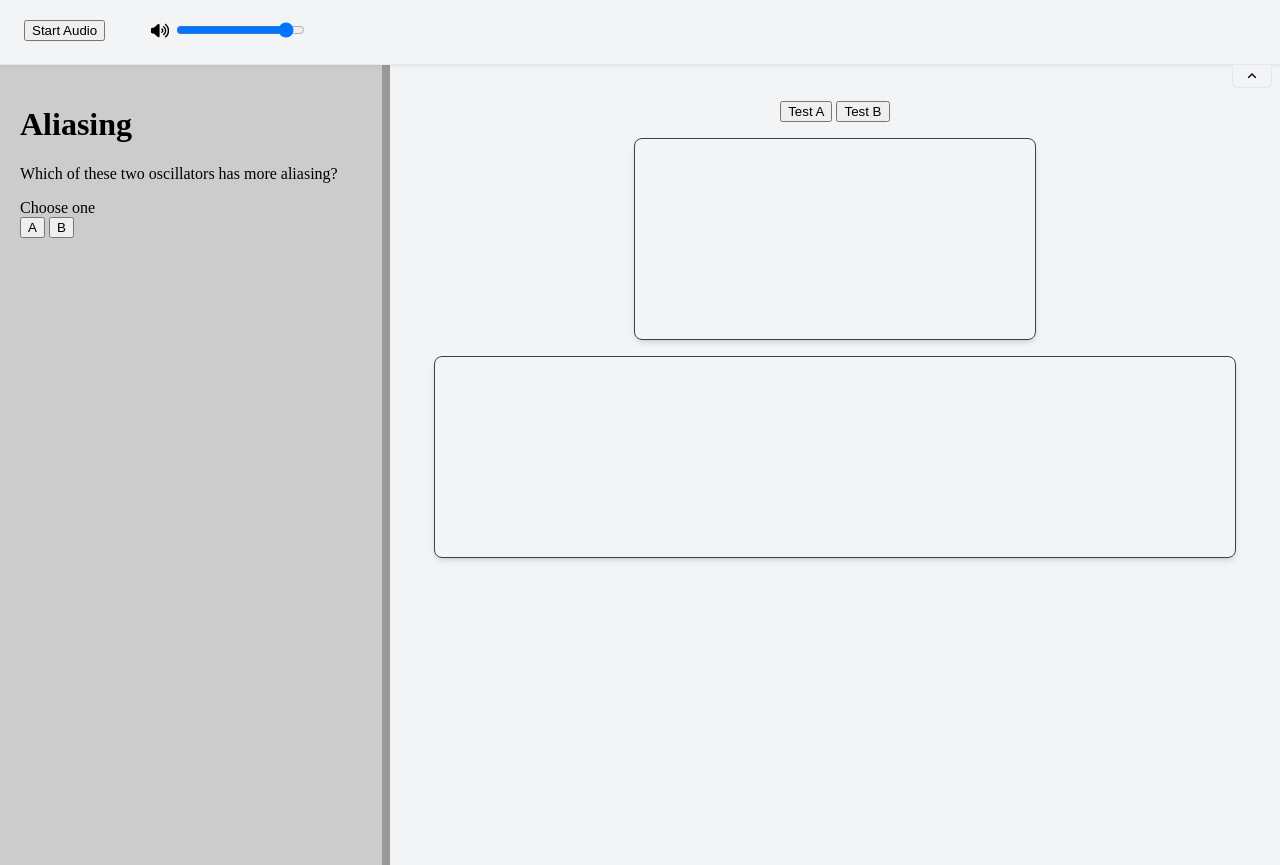
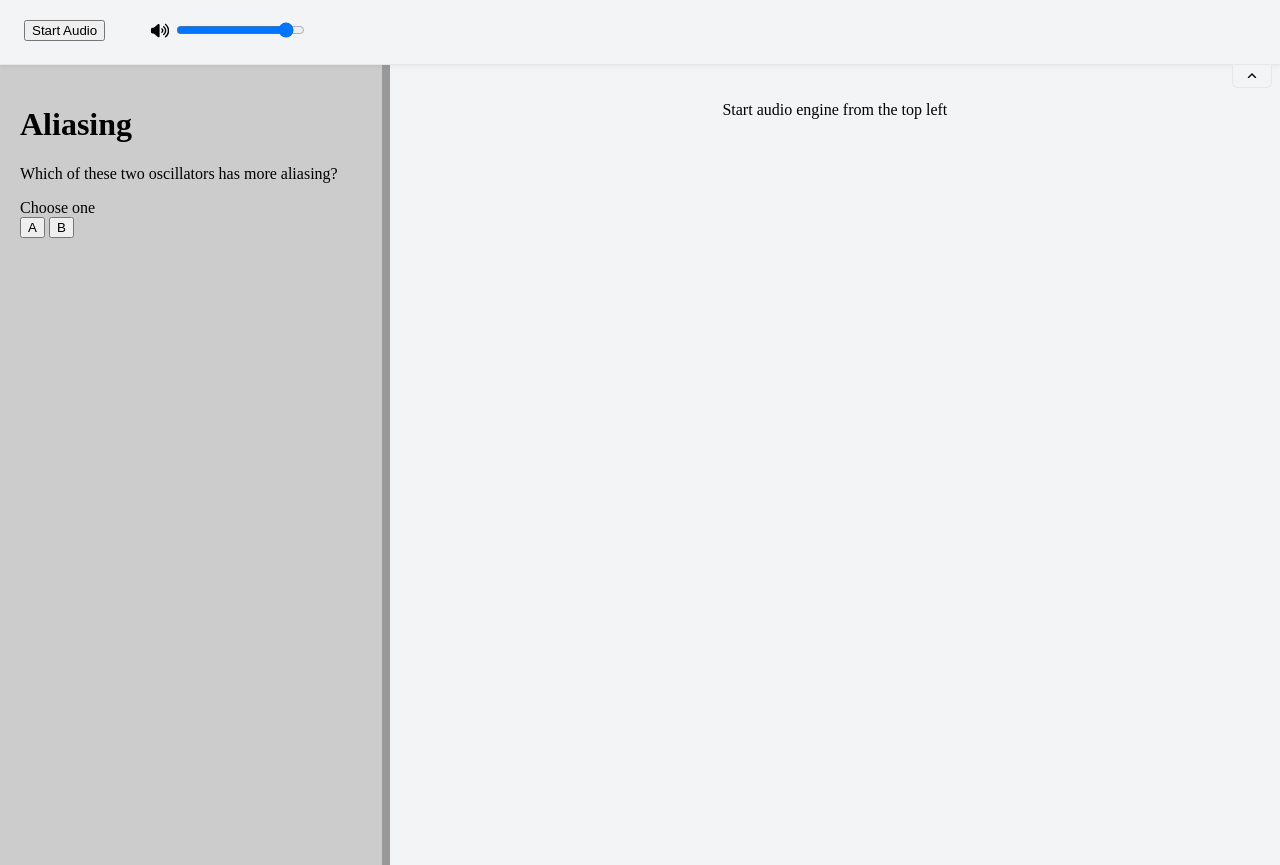
Before and after one commit to eetu-n/synth-school, a SvelteKit app: page /lessons/aliasing in a window 1280 px wide. Built offline with nearby package versions, Linux system fonts and the light colour scheme.

Commit message:
Add check for audio context

```diff
--- a/src/routes/lessons/aliasing/+page.svelte
+++ b/src/routes/lessons/aliasing/+page.svelte
@@ -43,10 +43,16 @@
 {/snippet}
 
 {#snippet rightSide()}
-    <div class=centered>
-        <FaustSawSelector output={audioState.masterWorklet} isRightAliasing={rightIsAliasing} />
+    {#if audioState.context != null}
+        <div class=centered>
+            <FaustSawSelector output={audioState.masterWorklet} isRightAliasing={rightIsAliasing} />
 
-        <Scope/>
-        <Frequency/>
-    </div>
+            <Scope/>
+            <Frequency/>
+        </div>
+    {:else}
+        <p class=centered>
+            Start audio engine from the top left
+        </p>
+    {/if}
 {/snippet}
```
